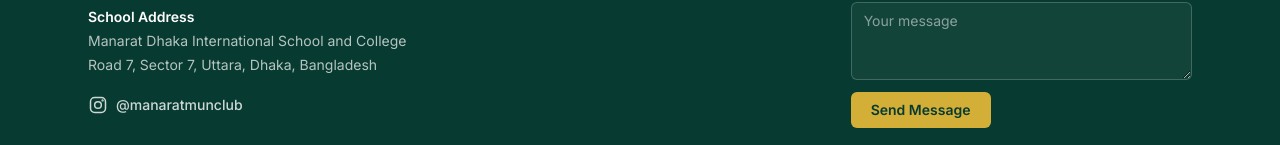
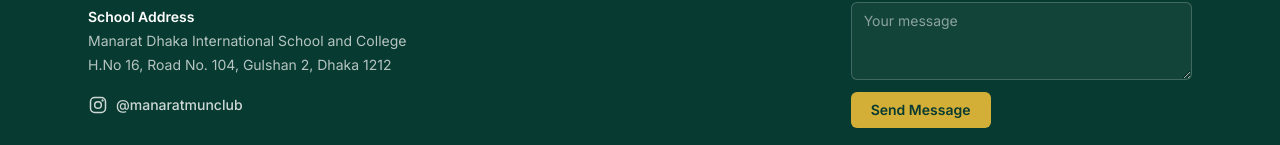
Before and after one commit to mdmuntasir2029-del/mmun-club, a Next.js app: page / in a window 1280 px wide. Shown: the part 2052-2197 px from the top of the page. Built offline with nearby package versions, Linux system fonts and the light colour scheme; no server answers.

Commit message:
Update footer with correct school address

```diff
--- a/src/components/site-footer.tsx
+++ b/src/components/site-footer.tsx
@@ -22,7 +22,7 @@
           <div className="mt-5 space-y-1 text-sm text-white/70">
             <p className="font-semibold text-white">School Address</p>
             <p>Manarat Dhaka International School and College</p>
-            <p>Road 7, Sector 7, Uttara, Dhaka, Bangladesh</p>
+            <p>H.No 16, Road No. 104, Gulshan 2, Dhaka 1212</p>
           </div>
 
           <div className="mt-5">
```
